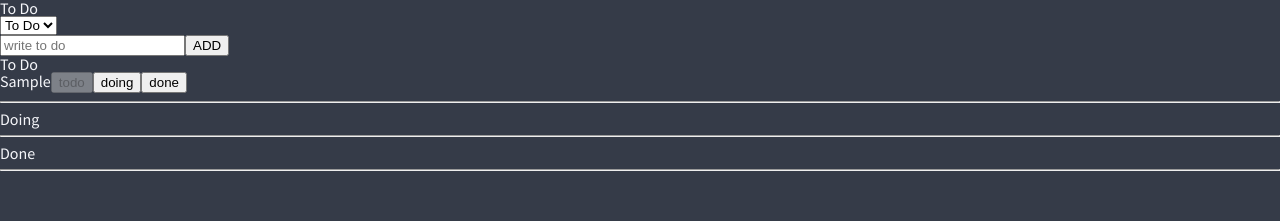
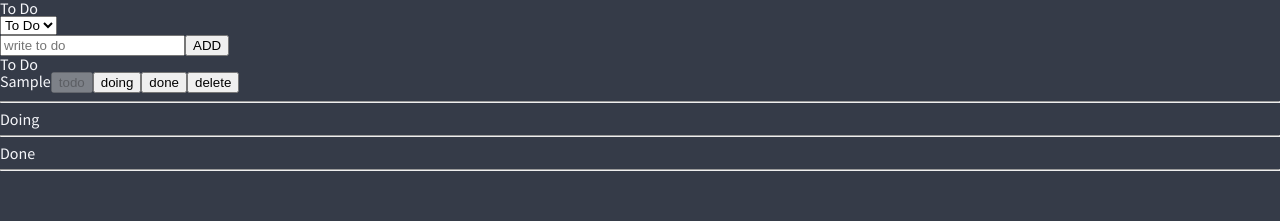
Before and after one commit to seoulcircle/todolist_ver1, a React (Create React App) app: page / in a window 1280 px wide. Both pictures are taken after typing "Sample" into the empty fields and a click on the button "ADD". Shown: the top 221 px of the page. Built offline with nearby package versions, Linux system fonts and the light colour scheme.

Commit message:
dnd-kit 추가중

```diff
--- a/src/components/Todo.tsx
+++ b/src/components/Todo.tsx
@@ -1,13 +1,36 @@
 import TodoForm from "./TodoForm";
 import TodoList from "./TodoList";
+import { DndContext, closestCenter, DragEndEvent } from "@dnd-kit/core";
+import { arrayMove } from "@dnd-kit/sortable";
+import { useTodoStore, ITodo } from "../useTodoStore";
 
 function Todo() {
+  // 기존 배열을 받고 새로운 배열(newArray)을 zustand로 반환해야함
+  const todos = useTodoStore((state) => state.todos); // todo list 배열
+  const updateTodos = useTodoStore((state) => state.updateTodos); // todo list 순서 업데이트 함수
+  // 드래그가 끝났을 때 실행되는 함수
+
+  const onDragEnd = (event: DragEndEvent) => {
+    const { active, over } = event; // 드래그 한 요소, 드랍 된 위치
+
+    if (!over || active.id === over.id) return; // 사용자가 리스트 바깥에 드롭한 경우, 또는 같은 위치라면 변경하지 않음
+
+    // const newArray = arrayMove(originalArray, oldIndex, newIndex);
+    const oldIndex = todos.findIndex((todo) => todo.id === active.id);
+    const newIndex = todos.findIndex((todo) => todo.id === over.id);
+
+    const newArray: ITodo[] = arrayMove(todos, oldIndex, newIndex);
+    updateTodos(newArray);
+  };
+
   return (
-    <div>
-      <h1>To Do</h1>
-      <TodoForm />
-      <TodoList />
-    </div>
+    <DndContext collisionDetection={closestCenter} onDragEnd={onDragEnd}>
+      <div>
+        <h1>To Do</h1>
+        <TodoForm />
+        <TodoList />
+      </div>
+    </DndContext>
   );
 }
 
--- a/src/components/TodoItem.tsx
+++ b/src/components/TodoItem.tsx
@@ -1,19 +1,38 @@
 import { useTodoStore, ITodo, CategoryType } from "../useTodoStore";
+import { useSortable } from "@dnd-kit/sortable";
+import { CSS } from "@dnd-kit/utilities";
 
 function TodoItem({ text, category, id }: ITodo) {
   // updateCategory 함수 가져오기
   const updateCategory = useTodoStore((state) => {
     return state.updateCategory;
   });
+  const deleteTodo = useTodoStore((state) => {
+    return state.deleteTodo;
+  });
 
   // 버튼 클릭 시 해당 li의 id, 클릭한 버튼의 value -> zustand로
   const onClick = (event: React.MouseEvent<HTMLButtonElement>) => {
-    const newCategory = event.currentTarget.value as CategoryType;
-    updateCategory(id, newCategory);
+    const newCategory = event.currentTarget.value as CategoryType | "delete";
+
+    if (newCategory === "delete") {
+      deleteTodo(id);
+    } else {
+      updateCategory(id, newCategory);
+    }
+  };
+
+  // useSortable()을 사용해서 드래그 가능한 상태로 만들기
+  const { attributes, listeners, setNodeRef, transform, transition } =
+    useSortable({ id });
+  // 드래그 시 자연스럽게 움직이도록 스타일 설정
+  const style = {
+    transform: CSS.Transform.toString(transform),
+    transition,
   };
 
   return (
-    <li>
+    <li ref={setNodeRef} {...attributes} {...listeners} style={style}>
       <span>{text}</span>
       <button value="todo" onClick={onClick} disabled={category === "todo"}>
         todo
@@ -24,6 +43,9 @@ function TodoItem({ text, category, id }: ITodo) {
       <button value="done" onClick={onClick} disabled={category === "done"}>
         done
       </button>
+      <button value="delete" onClick={onClick}>
+        delete
+      </button>
     </li>
   );
 }
--- a/src/components/TodoList.tsx
+++ b/src/components/TodoList.tsx
@@ -1,6 +1,9 @@
 import { useTodoStore } from "../useTodoStore";
+import { SortableContext } from "@dnd-kit/sortable";
 
 import TodoItem from "./TodoItem";
+
+//DndContext와 sortableContext 추가 필요
 
 function TodoList() {
   const todos = useTodoStore((state) => state.todos); // todo list 배열
@@ -12,25 +15,33 @@ function TodoList() {
   return (
     <div>
       <h2>To Do</h2>
+      {/* ✅ items를 doneList의 id 배열로 설정 */}
+      <SortableContext items={todoList.map((todo) => todo.id)}>
         <ul>
           {todoList?.map((todo) => (
             <TodoItem key={todo.id} {...todo} />
           ))}
         </ul>
+      </SortableContext>
       <hr />
       <h2>Doing</h2>
+      <SortableContext items={doingList.map((todo) => todo.id)}>
         <ul>
           {doingList?.map((todo) => (
             <TodoItem key={todo.id} {...todo} />
           ))}
         </ul>
+      </SortableContext>
+
       <hr />
       <h2>Done</h2>
+      <SortableContext items={doneList.map((todo) => todo.id)}>
         <ul>
           {doneList?.map((todo) => (
             <TodoItem key={todo.id} {...todo} />
           ))}
         </ul>
+      </SortableContext>
       <hr />
     </div>
   );
--- a/src/useTodoStore.ts
+++ b/src/useTodoStore.ts
@@ -1,4 +1,5 @@
 import { create } from "zustand";
+import { persist, createJSONStorage } from "zustand/middleware";
 
 export type CategoryType = "todo" | "doing" | "done";
 
@@ -10,11 +11,15 @@ export interface ITodo {
 
 interface TodoStore {
   todos: ITodo[]; // 할 일 목록 "배열"
-  addTodo: (text: string, category: CategoryType) => void; // 할 일 추가하는 "함수"
-  updateCategory: (id: number, category: CategoryType) => void; // 할 일 추가하는 "함수"
+  addTodo: (text: string, category: CategoryType) => void; // 할 일 추가 함수
+  updateCategory: (id: number, category: CategoryType) => void; // category 상태 변경 함수
+  deleteTodo: (id: number) => void; // todo 삭제 함수
+  updateTodos: (newArray: ITodo[]) => void;
 }
 
-export const useTodoStore = create<TodoStore>((set) => ({
+export const useTodoStore = create<TodoStore>()(
+  persist(
+    (set) => ({
       todos: [], // 상태: 초깃값
 
       // 받은 text와 category, 지금 시간으로 id 지정하여 기존 todo list에 새로운 todo 추가
@@ -30,4 +35,23 @@ export const useTodoStore = create<TodoStore>((set) => ({
             todo.id === id ? { ...todo, category } : todo
           ),
         })),
-}));
+
+      // 기존 배열에서 id값이 같은 todo 삭제
+      deleteTodo: (id) =>
+        set((state) => ({
+          todos: state.todos.filter((todo) => todo.id !== id), //선택된 id가 아닌 todo만 거름
+        })),
+
+      // 순서 바뀐 todos 업데이트
+      updateTodos: (newArray) =>
+        set({
+          todos: newArray,
+        }),
+    }),
+
+    {
+      name: "todo-storage",
+      storage: createJSONStorage(() => localStorage),
+    }
+  )
+);
```
Also changed, not shown: package.json (+7 -0 lines), 1 other file (tests, documents, lock files or other folders). Lines whose indentation alone changed are shown as unchanged.
